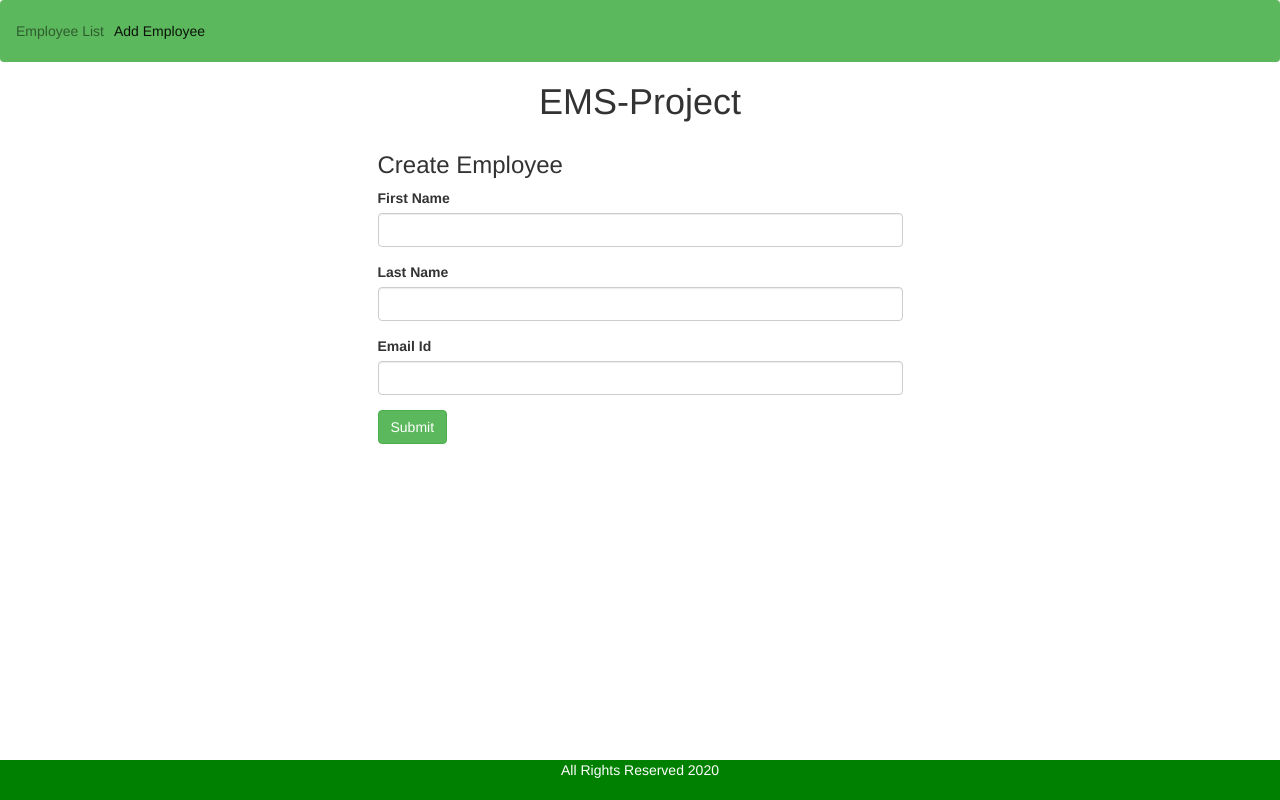
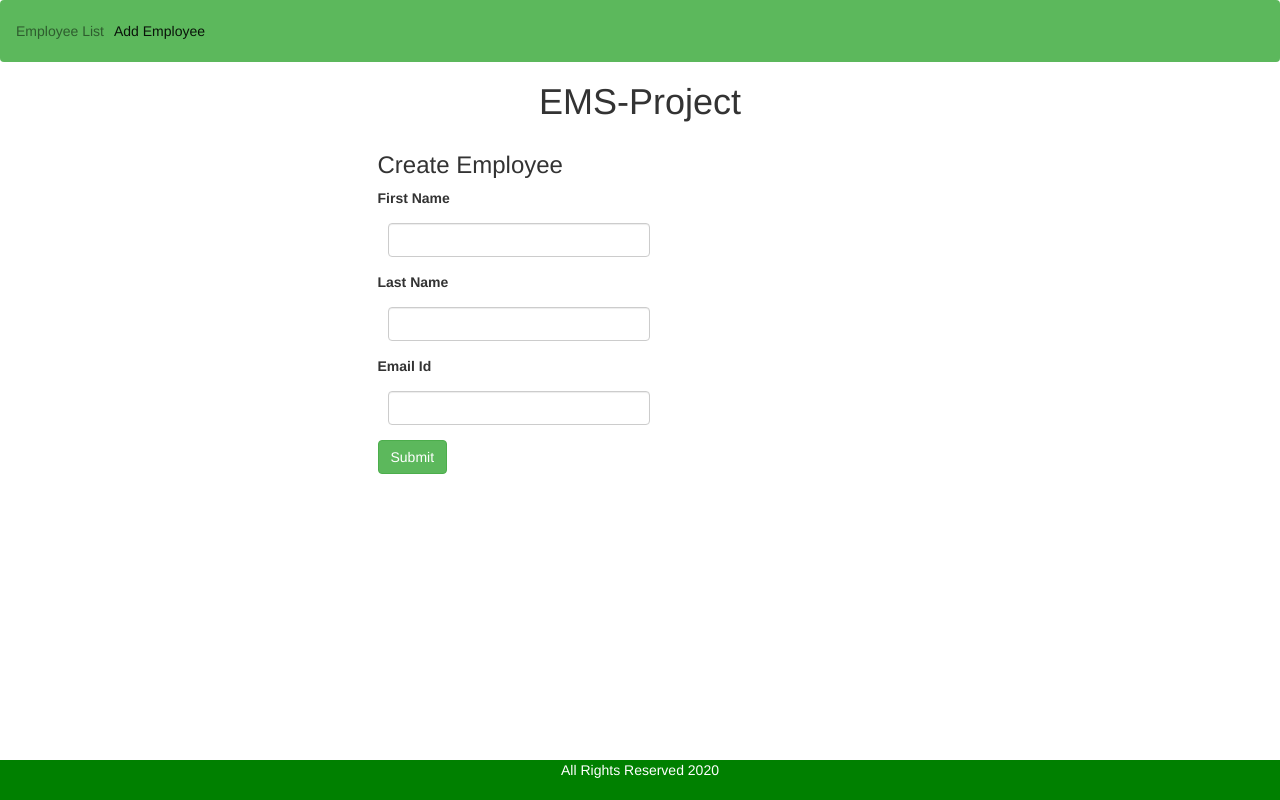
Before and after one commit to PavanKumarNalla/employee-frontend, an Angular app: page /create-employee in a window 1280 px wide. Built offline with nearby package versions, Linux system fonts and the light colour scheme.

Commit message:
Initial Angular frontend commit

```diff
--- /dev/null
+++ b/src/app/app.routes.ts
@@ -0,0 +1,3 @@
+import { Routes } from '@angular/router';
+
+export const routes: Routes = [];
--- a/src/app/create-employee/create-employee.component.html
+++ b/src/app/create-employee/create-employee.component.html
@@ -2,24 +2,36 @@
 <div class="col-md-6 offset-md-3">
 
 <h3>Create Employee</h3>
-<form (ngSubmit) ="onSubmit()" >
+<form (ngSubmit) ="onSubmit()" [formGroup]="regForm">
 
   <div class="form-group">
       <label> First Name</label>
-      <input type="text" class="form-control" id="firstName"
-         [(ngModel)] = "employee.firstName" name = "firstName">
+      <input type="text" class="form-control w-50 m-3" formControlName="firstName" [(ngModel)] = "employee.firstName" name="firstName">
+      <!-- <input type="text" class="form-control" id="firstName"
+         [(ngModel)] = "employee.firstName" name = "firstName"> -->
 
   </div>
+
   <div class="form-group">
     <label> Last Name</label>
-    <input type="text" class="form-control" id="lastName"
-       [(ngModel)] = "employee.lastName" name = "lastName">
+      <input type="text" class="form-control w-50 m-3" formControlName="lastName" [(ngModel)] = "employee.lastName" name="lastName">
+       <!-- [(ngModel)] = "employee.lastName" name = "lastName"> -->
 
 </div>
 <div class="form-group">
   <label> Email Id</label>
-  <input type="text" class="form-control" id="email Id"
-     [(ngModel)] = "employee.emailId" name = "email Id">
+  <input type="text" class="form-control w-50 m-3" formControlName="mailId" [(ngModel)] = "employee.emailId" name="emailId">
+      <!-- [(ngModel)] = "employee.emailId" name = "email Id"> -->
+
+
+
+
+     <!-- <form [formGroup]="regForm">
+      username
+     <input type="text" class="form-control w-50 m-3" formControlName="uname" [(ngModel)] = "employee.userName">
+    mail
+   <input type="text" class="form-control w-50 m-3" formControlName="emailId" [(ngModel)] = "employee.emailId">
+ </form> -->
 
 </div>
 
--- a/src/app/create-employee/create-employee.component.ts
+++ b/src/app/create-employee/create-employee.component.ts
@@ -3,6 +3,8 @@ import { Employee } from '../employee';
 import { EmployeeService } from '../employee.service';
 import { error } from 'console';
 import { Router} from '@angular/router'
+import { FormGroup, Validators } from '@angular/forms';
+import { FormControl } from '@angular/forms';
 
 @Component({
   selector: 'app-create-employee',
@@ -34,7 +36,39 @@ export class CreateEmployeeComponent implements OnInit {
 
    onSubmit(){
 
-    console.log(this.employee);
-    this.saveEmployee();
+    // console.log(this.employee);
+    console.log(this.regForm);
+    // if (this.regForm.controls["uname"].errors["required"])
+    // if(this.employee.firstName.length >= 8) {
+    //   console.log("test")
+    //   this.saveEmployee();
+
+    // } else {
+    //   alert("Enter valid  FirstName");
+    // }
+    if((this.employee.firstName.length >= 8) && (this.employee.lastName.length >= 4) && (this.employee.emailId.length >= 8)) {
+      console.log("test1")
+      this.saveEmployee();
+
+    } else {
+      alert("Enter valid Details");
+    }
+    // if(this.employee.emailId.length >= 8) {
+    //   console.log("test2")
+    //   this.saveEmployee();
+
+    // } else {
+    //   alert("Enter valid EmailId");
+    // }
+
+    // this.saveEmployee();
    }
+
+  regForm= new FormGroup({
+
+     firstName: new FormControl ("John",[Validators.required,Validators.minLength(8)]),
+     lastName : new FormControl ("Enter LastName",[Validators.required,Validators.minLength(8)]),
+     mailId: new FormControl ("xyz@gmail.com",[Validators.required,Validators.minLength(8)])
+  })
+
 }
--- a/src/app/employee.service.ts
+++ b/src/app/employee.service.ts
@@ -11,18 +11,20 @@ import { Observable } from 'rxjs';
 export class EmployeeService {
 
   //private baseURL = "http://localhost:8080/api/v1/employees";
-  private baseURL = "http://localhost:8080/api/v1/employees";
+   private baseURL = "http://localhost:8090/api/v1/employees";
+  // private baseURL = "http://crudoperations-env.eba-g3yrkdg3.ap-south-1.elasticbeanstalk.com/";
+  //private baseURL = "http://angularapplication-env.eba-pva8dmn3.ap-south-1.elasticbeanstalk.com/api/v1/employees";
 
   constructor(private httpClient: HttpClient) {}
 
   getEmployeesList(): Observable<Employee[]>{
 
-    return this.httpClient.get<Employee[]>(`${this.baseURL}`);
+    return this.httpClient.get<Employee[]>(`${this.baseURL }`);
   }
 
   createEmployee(employee: Employee): Observable<Object>{
 
-    return this.httpClient.post(`${this.baseURL}`, employee);
+    return this.httpClient.post(`${this.baseURL }`, employee);
   }
   getEmployeeById(id: number): Observable<Employee>{
 
--- a/src/app/employee.ts
+++ b/src/app/employee.ts
@@ -4,4 +4,5 @@ export class Employee {
     firstName: string;
     lastName: string;
     emailId: string;
+    userName: string;
 }
```
Also changed, not shown: src/app/app.config.server.ts (added, +11 -0 lines), src/app/app.config.ts (added, +9 -0 lines), src/app/app.module.ts (+5 -3 lines), 1 other file (tests, documents, lock files or other folders).
